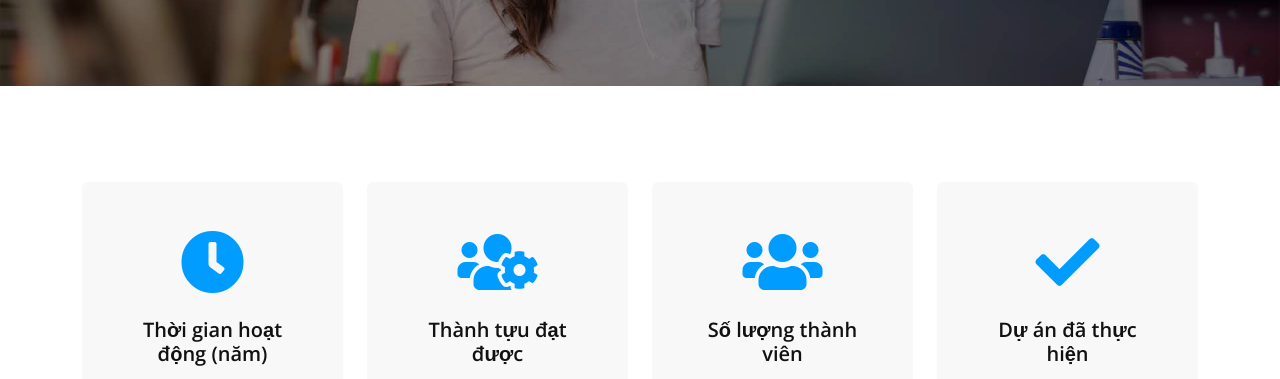
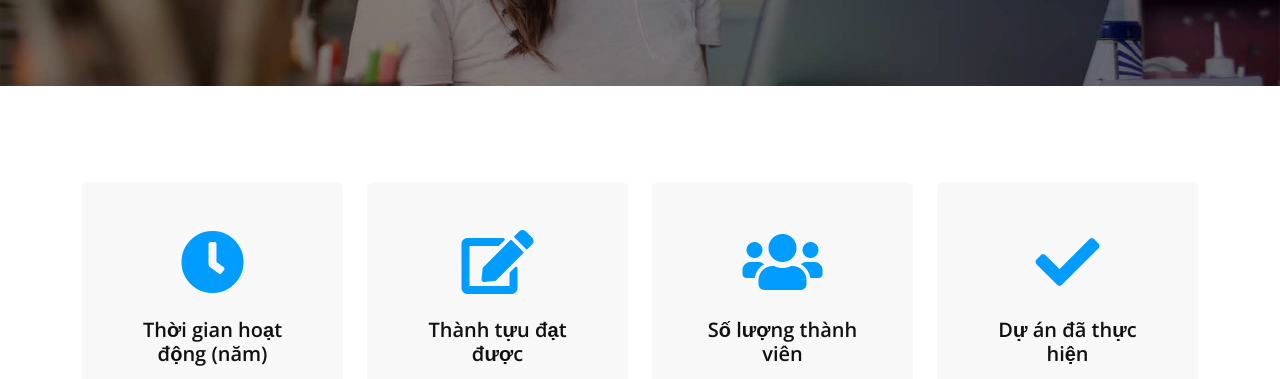
Before and after one commit to Soul-dev17/webpiotech, a plain HTML site: page about.html in a window 1280 px wide. Shown: the part 391-770 px from the top of the page. Drawn offline with nearby package versions, Linux system fonts and the light colour scheme.

Commit message:
đổi icon

```diff
--- a/about.html
+++ b/about.html
@@ -148,7 +148,7 @@
                 </div>
                 <div class="col-lg-3 col-md-6 wow fadeInUp" data-wow-delay="0.3s">
                     <div class="fact-item bg-light rounded text-center h-100 p-5">
-                        <i class="fa fa-users-cog fa-4x text-primary mb-4"></i>
+                        <i class="fas fa-edit fa-4x text-primary mb-4"></i>
                         <h5 class="mb-3">Thành tựu đạt được </h5>
                         <h1 class="display-5 mb-0" data-toggle="counter-up">9999</h1>
                     </div>
```
Also changed, not shown: index.html (+1 -1 lines).
